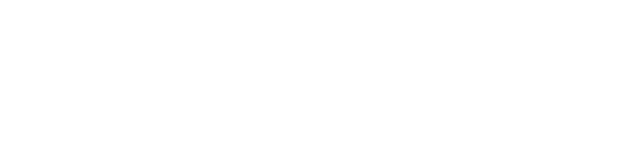
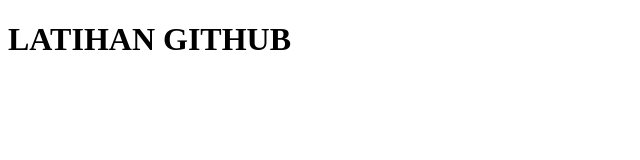
Before and after one commit to ftahuuuuu/blog, a plain HTML site: page index.html in a window 1280 px wide. Shown: the whole page, without its empty margins (0-640 px from the left). Drawn offline with Linux system fonts and the light colour scheme.

Commit message:
Update index.html

```diff
--- a/index.html
+++ b/index.html
@@ -6,6 +6,10 @@
     <title>Latihan Github</title>
 </head>
 <body>
-
+    <div>
+        <h1>
+            LATIHAN GITHUB
+        </h1>
+    </div>
 </body>
 </html>
```
